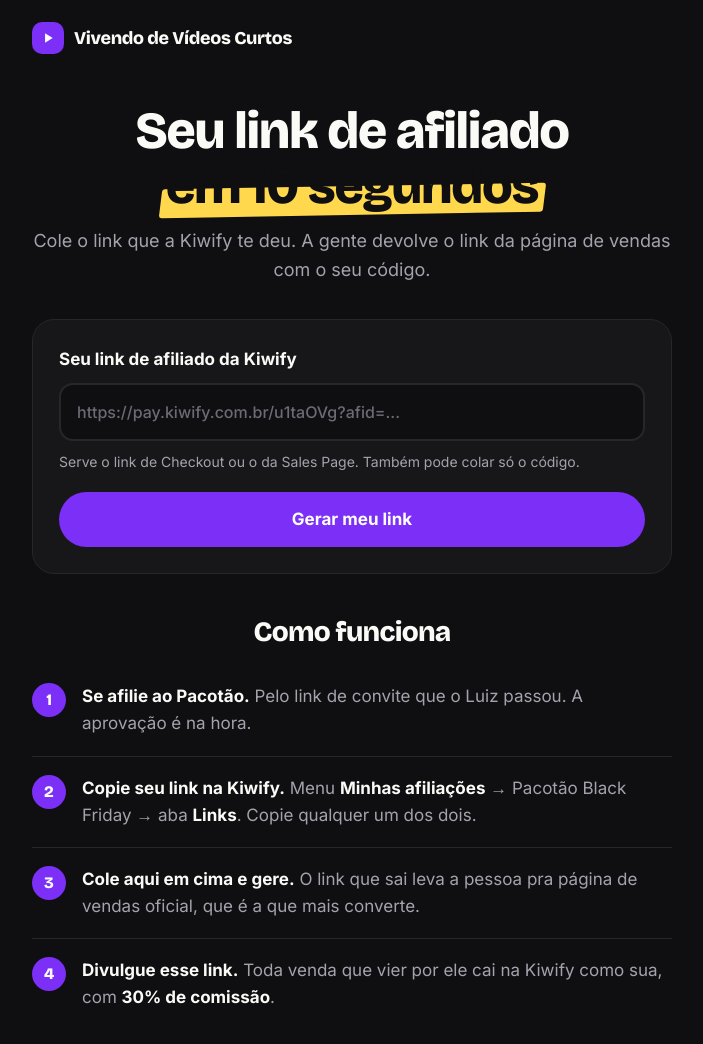
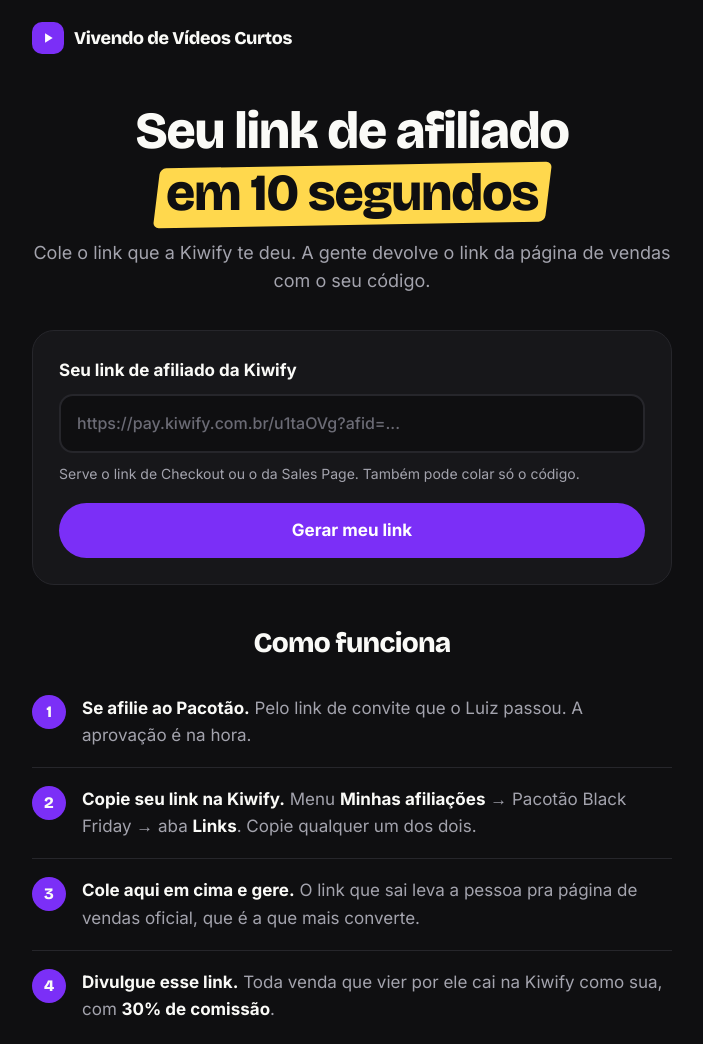
Before and after one commit to luiz7753951-cmyk/vivendo-de-videos-curtos, a plain HTML site: page afiliado/index.html in a window 1280 px wide. Shown: the top 1044 px of the page, without its empty margins (288-991 px from the left). Drawn offline with nearby package versions, Linux system fonts and the light colour scheme.

Commit message:
Afiliado: marca-texto amarelo cobre o texto inteiro do título
Co-Authored-By: Claude Opus 5.5 <noreply@anthropic.com>

```diff
--- a/afiliado/index.html
+++ b/afiliado/index.html
@@ -25,8 +25,8 @@ a{color:inherit}
 button{font:inherit;color:inherit;background:none;border:0;cursor:pointer}
 .w{width:min(640px,100% - 32px);margin-inline:auto}
 .t{font-family:"Bricolage Grotesque",Inter,sans-serif;font-weight:800;letter-spacing:-.025em;line-height:1.05}
-.mk{position:relative;white-space:nowrap;z-index:0;color:var(--preto)}
-.mk:before{content:"";position:absolute;left:-.1em;right:-.1em;bottom:.04em;height:.55em;background:var(--amarelo);z-index:-1;transform:skew(-8deg) rotate(-1deg);border-radius:3px}
+.mk{position:relative;display:inline-block;white-space:nowrap;z-index:0;color:var(--preto);padding:.02em .18em .08em;margin-top:.12em}
+.mk:before{content:"";position:absolute;inset:0;background:var(--amarelo);z-index:-1;transform:skew(-8deg) rotate(-1deg);border-radius:6px}
 
 .topo{display:flex;align-items:center;gap:10px;padding:22px 0;text-decoration:none;font:800 18px/1 "Bricolage Grotesque";letter-spacing:-.02em}
 .topo b{width:32px;height:32px;border-radius:10px;background:var(--roxo);display:grid;place-items:center}
```
